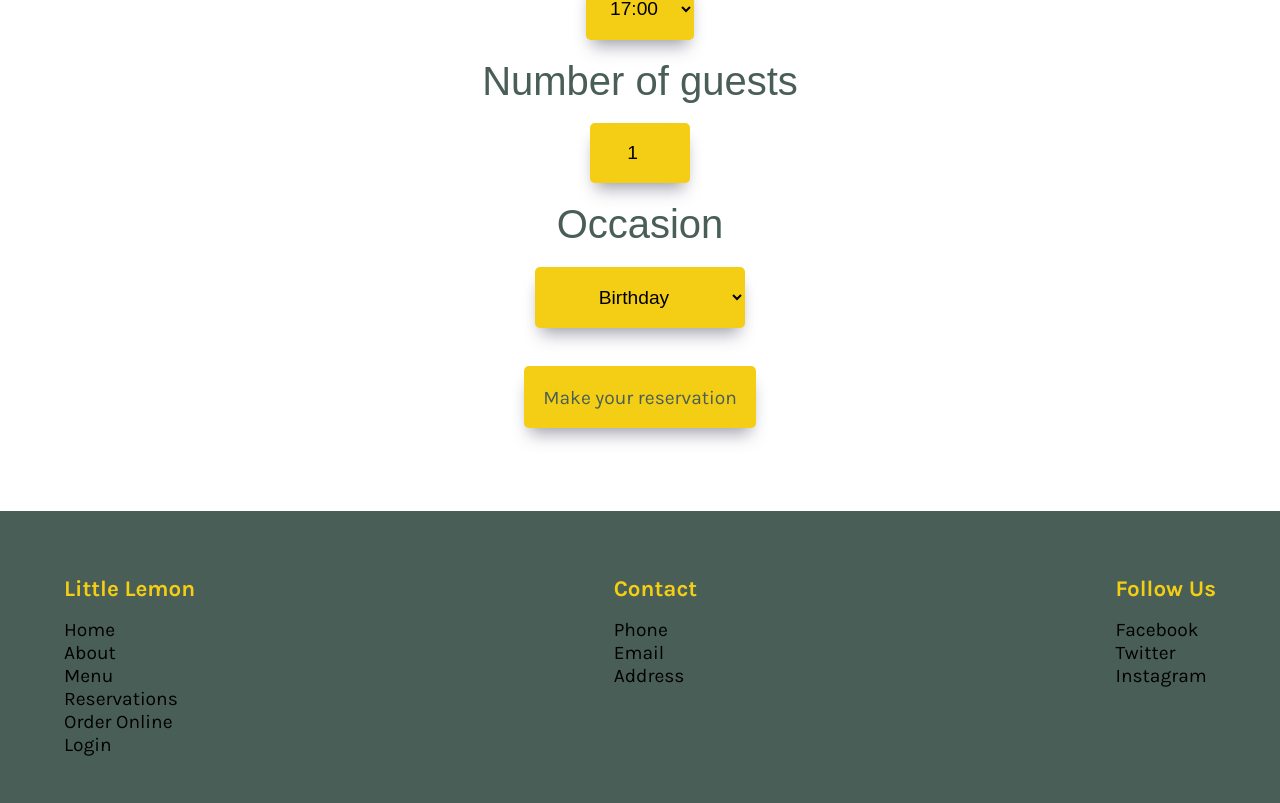
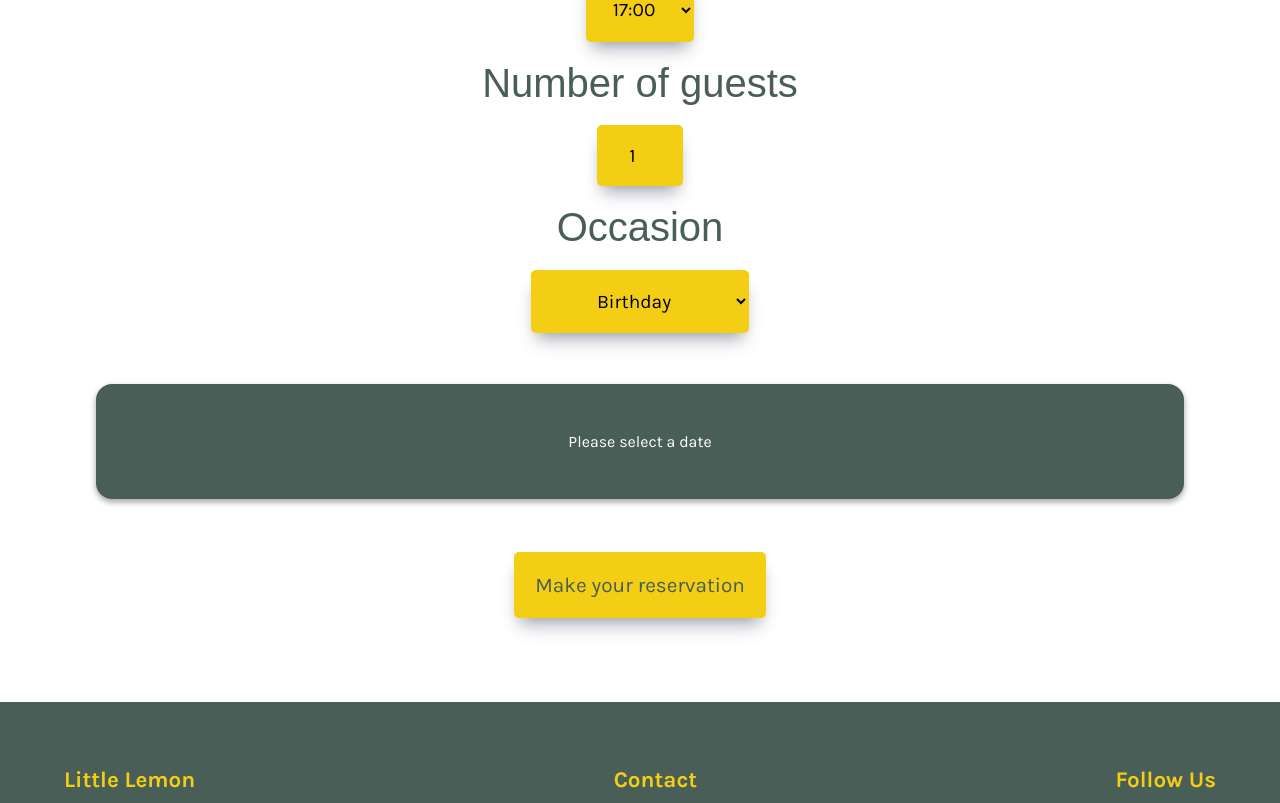
Before and after one commit to shezcode/little-lemon-book-a-table, a React (Create React App) app: page /reservations in a window 1280 px wide. Shown: the part 557-1360 px from the top of the page. Built offline with nearby package versions, Linux system fonts and the light colour scheme; a web font is replaced by a local one.

Commit message:
form component state

```diff
--- a/src/components/BookingForm.js
+++ b/src/components/BookingForm.js
@@ -1,11 +1,12 @@
 import React, {useState} from 'react'
 import convertDate from '../utils'
 
-const BookingForm = () => {
-  const [date, setDate] = useState(null)
-  const [time, setTime] = useState('17:00')
+const BookingForm = (props) => {
+  const [date, setDate] = useState('')
+  const [time, setTime] = useState('')
   const [guests, setGuests] = useState(1)
   const [occasion, setOccasion] = useState('Birthday')
+
 
   const changeDate = (event) => {
     setDate(event.target.value)
@@ -27,27 +28,34 @@ const BookingForm = () => {
     <form method='get' action='/' className='book-form'>
       <label htmlFor="date" className='subtitle primary-green'>Choose date</label>
       <input type="date" id='date' required
-        value={date} onChange={changeDate} className='lead-text'/>
+        value={date} onChange={changeDate}
+        min={new Date().toISOString().slice(0, 10)}
+        max={new Date(new Date().setDate(new Date().getDate() + 30)).toISOString().slice(0, 10)}
+        className='lead-text'/>
       <label htmlFor="time" className='subtitle primary-green'>Choose time</label>
-      <select required name="time" id="time" value={time} onChange={changeTime}>
-        <option value="17:00">17:00</option>
-        <option value="18:00">18:00</option>
-        <option value="19:00">19:00</option>
-        <option value="20:00">20:00</option>
-        <option value="21:00">21:00</option>
-        <option value="22:00">22:00</option>
+      <select required name="time" id="time" value={time} onChange={changeTime} className='lead-text'>
+        {props.availableTimes.map((hour, index) => {
+          return <option key={index} value={hour}>{hour}</option>
+        })}
       </select>
       <label htmlFor="guests" className='subtitle primary-green'>Number of guests</label>
-      <input type="number" required placeholder='1' min='1' max='10' id='guests' value={guests} onChange={changeGuests}/>
+      <input type="number" required placeholder='1' min='1' max='10' id='guests' value={guests} onChange={changeGuests} className='lead-text'/>
       <label htmlFor="occasion" className='subtitle primary-green'>Occasion</label>
-      <select name="occasion" required id="occasion" value={occasion} onChange={changeOccasion}>
+      <select name="occasion" required id="occasion" value={occasion} onChange={changeOccasion} className='lead-text'>
         <option value="birthday">Birthday</option>
         <option value="anniversary">Anniversary</option>
         <option value="bussiness meeting">Business meeting</option>
       </select>
-      {date && <div className='confirm-text paragraph-text'>
+      {date && guests > 1 && <div className='confirm-text paragraph-text'>
       <p>Currently booking a table for {guests} people, at {time} on the {convertDate(date)} for a {occasion}</p>
       </div>}
+      {date && guests == 1 && <div className='confirm-text paragraph-text'>
+      <p>Currently booking a table for {guests} person, at {time} on the {convertDate(date)} for a {occasion}</p>
+      </div>}
+      {!date && <div className='confirm-text paragraph-text'>
+        <p>Please select a date</p>
+        </div>}
+
 
       <button type='submit' className='lead-text primary-green form-btn'>Make your reservation</button>
     </form>
--- a/src/components/BookingPage.js
+++ b/src/components/BookingPage.js
@@ -1,10 +1,13 @@
-import React from 'react'
+import React, {useState} from 'react'
 import BookingForm from './BookingForm'
 import Footer from './Footer'
 import Header from './Header'
 import '../styles/Booking.css'
 
 const BookingPage = () => {
+
+  const [availableTimes, setAvailableTimes] = useState(['17:00', '18:00', '19:00', '20:00', '21:00', '22:00'])
+
   return (
     <>
       <Header />
@@ -13,11 +16,9 @@ const BookingPage = () => {
           <h1 className='title primary-yellow'>Little Lemon</h1>
           <h2 className='subtitle white'>Book a table</h2>
         </div>
-
-        <BookingForm />
+        <BookingForm availableTimes={availableTimes}/>
         <Footer />
       </div>
-
     </>
   )
 }
--- a/src/components/Footer.js
+++ b/src/components/Footer.js
@@ -7,28 +7,28 @@ const Footer = () => {
       <div className='col1'>
         <h3 className='section-title primary-yellow'>Little Lemon</h3>
         <ul className='lil'>
-          <li><a href="/home">Home</a></li>
-          <li><a href="/about">About</a></li>
-          <li><a href="/menu">Menu</a></li>
+          <li><a href="/">Home</a></li>
+          <li><a href="/">About</a></li>
+          <li><a href="/">Menu</a></li>
           <li><a href="/reservations">Reservations</a></li>
-          <li><a href="/order">Order Online</a></li>
-          <li><a href="/login">Login</a></li>
+          <li><a href="/">Order Online</a></li>
+          <li><a href="/">Login</a></li>
         </ul>
       </div>
       <div className='col2'>
         <h3 className='section-title primary-yellow'>Contact</h3>
         <ul className='lil'>
-          <li><a href="/phone">Phone</a></li>
-          <li><a href="/email">Email</a></li>
-          <li><a href="/address">Address</a></li>
+          <li><a href="/">Phone</a></li>
+          <li><a href="/">Email</a></li>
+          <li><a href="/">Address</a></li>
         </ul>
       </div>
       <div className='col3'>
         <h3 className='section-title primary-yellow'>Follow Us</h3>
         <ul className='lil'>
-          <li><a href="/facebook">Facebook</a></li>
-          <li><a href="/twitter">Twitter</a></li>
-          <li><a href="/instagram">Instagram</a></li>
+          <li><a href="/">Facebook</a></li>
+          <li><a href="/">Twitter</a></li>
+          <li><a href="/">Instagram</a></li>
         </ul>
       </div>
     </footer>
--- a/src/styles/Booking.css
+++ b/src/styles/Booking.css
@@ -37,7 +37,19 @@ select,
   margin: 2em;
 }
 
-button {
+.form-btn {
+  transition: all 0.3s ease-in-out;
+  font-size: 1.3em;
+}
+
+.form-btn:hover {
+  cursor: pointer;
+  background-color: #495e57;
+  color: white;
+  transform: scale(1.1);
+  box-shadow: rgba(0, 0, 0, 0.3) 0px 19px 38px,
+    rgba(0, 0, 0, 0.22) 0px 15px 12px;
+  transition: all 0.3s ease-in-out;
 }
 
 .book-container {
--- a/src/styles/Footer.css
+++ b/src/styles/Footer.css
@@ -8,7 +8,7 @@
 }
 
 .lil a {
-  color: black;
+  color: white;
   font-family: "karla", sans-serif;
   font-size: 1.2em;
   font-weight: medium;
```
